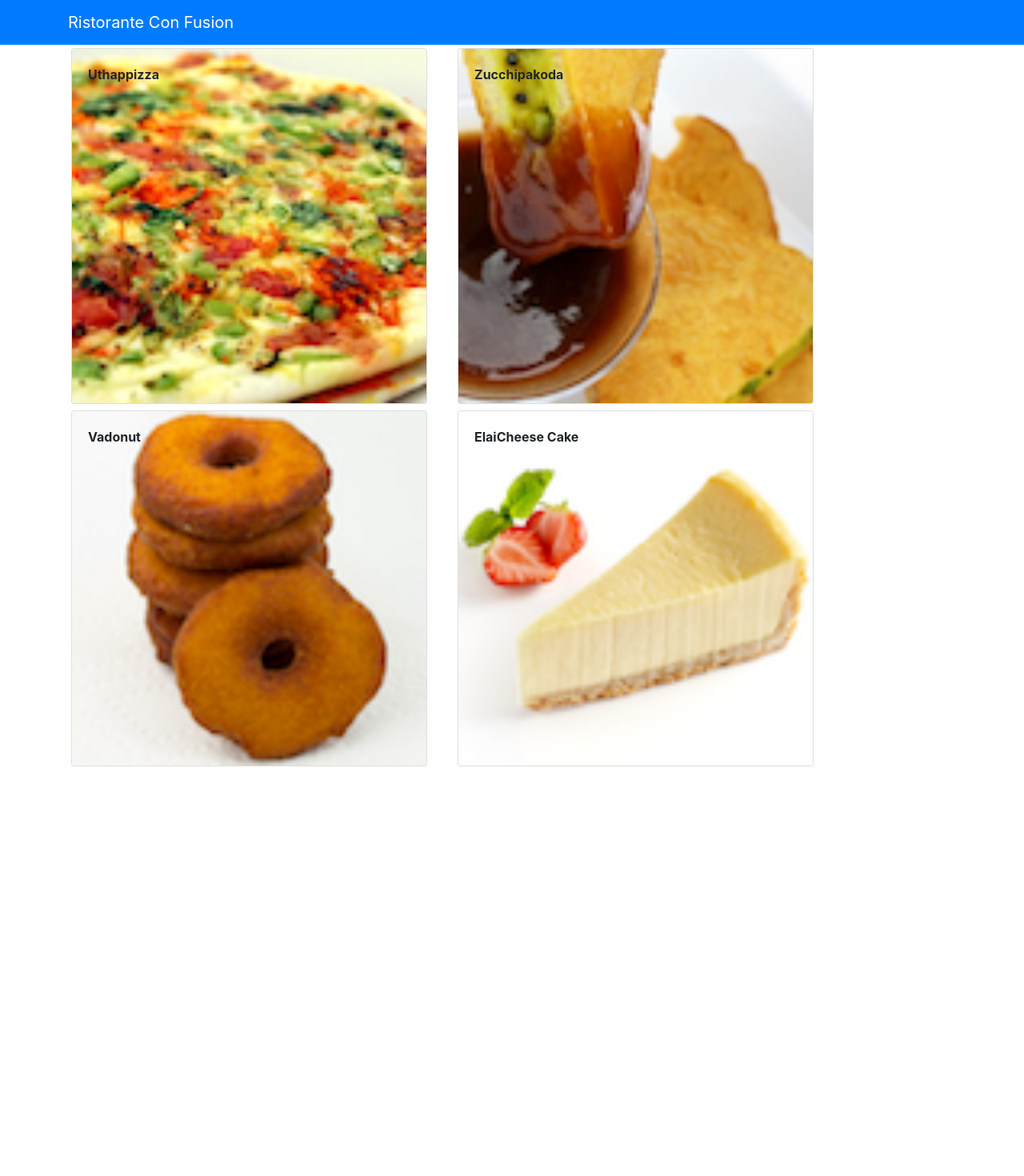
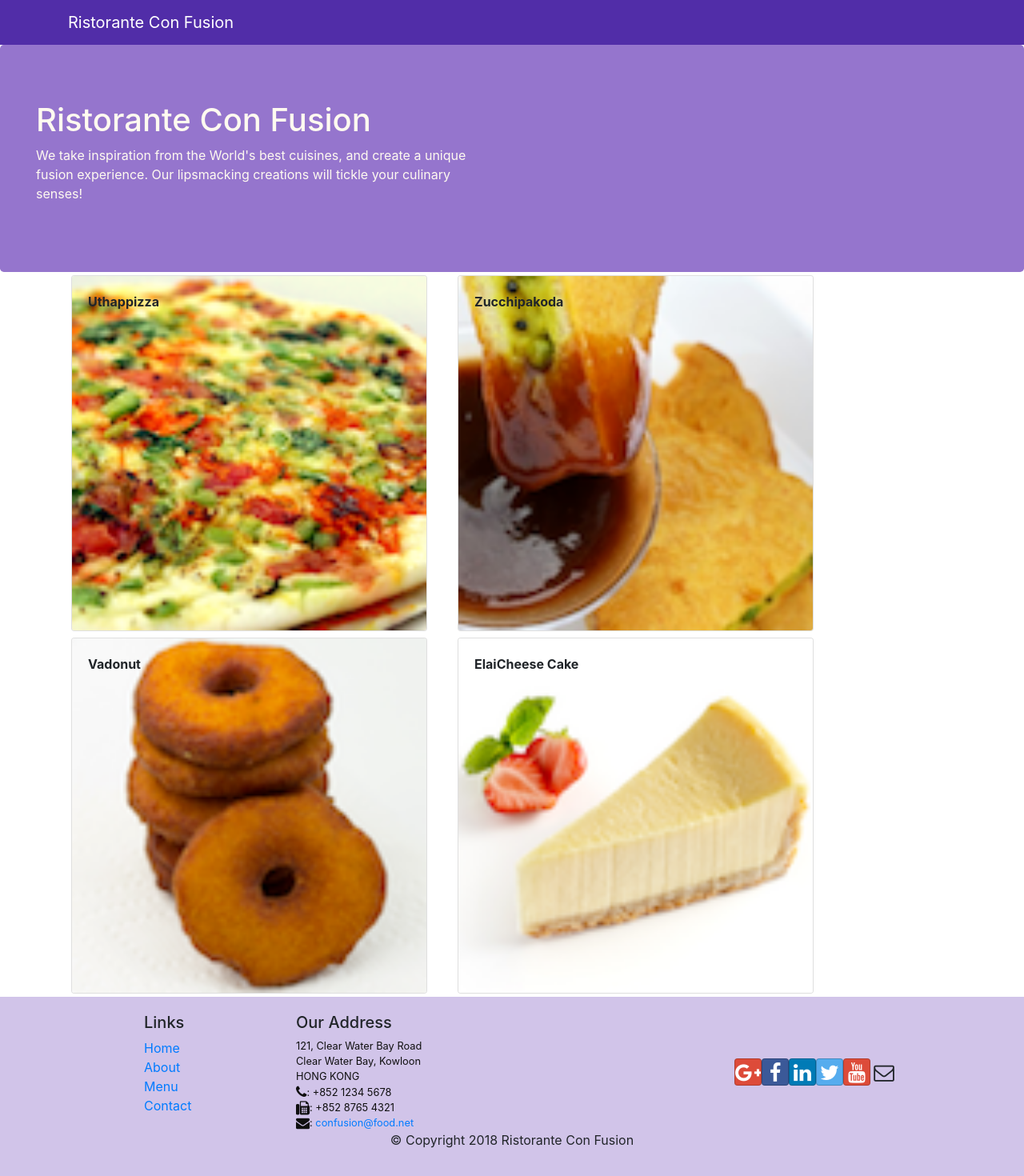
Before and after one commit to asifekbal/react-coursera, a React (Create React App) app: page / in a window 1280 px wide. Shown: the top 1470 px of the page at 80% size. Before the commit the page ends 962 px from the top, so only its background shows below. Built offline with nearby package versions, Linux system fonts and the light colour scheme.

Commit message:
Header and Footer

```diff
--- a/package.json
+++ b/package.json
@@ -4,6 +4,8 @@
   "private": true,
   "dependencies": {
     "bootstrap": "^4.3.1",
+    "bootstrap-social": "^5.1.1",
+    "font-awesome": "^4.7.0",
     "react": "^16.8.6",
     "react-dom": "^16.8.6",
     "react-popper": "^1.3.3",
--- /dev/null
+++ b/src/App.css
@@ -0,0 +1,33 @@
+.row-header{
+    margin:0px auto;
+    padding:0px auto;
+}
+
+.row-content {
+    margin:0px auto;
+    padding: 50px 0px 50px 0px;
+    border-bottom: 1px ridge;
+    min-height:400px;
+}
+
+.footer{
+    background-color: #D1C4E9;
+    margin:0px auto;
+    padding: 20px 0px 20px 0px;
+}
+.jumbotron {
+    padding:70px 30px 70px 30px;
+    margin:0px auto;
+    background: #9575CD ;
+    color:floralwhite;
+}
+
+address{
+    font-size:80%;
+    margin:0px;
+    color:#0f0f0f;
+}
+
+.navbar-dark {
+    background-color: #512DA8;
+}
--- a/src/App.js
+++ b/src/App.js
@@ -1,5 +1,6 @@
 import React, {Component} from 'react';
 import MainComponent from './components/MainComponent';
+import './App.css'
 
 class App extends Component {
   render() {
--- /dev/null
+++ b/src/components/FooterComponent.js
@@ -0,0 +1,50 @@
+import React from 'react'
+
+function FooterComponent() {
+    return (
+        <div className="footer">
+        <div className="container">
+            <div className="row justify-content-center">
+                <div className="col-4 offset-1 col-sm-2">
+                    <h5>Links</h5>
+                    <ul className="list-unstyled">
+                        <li><a href="#">Home</a></li>
+                        <li><a href="#">About</a></li>
+                        <li><a href="#">Menu</a></li>
+                        <li><a href="contactus.html">Contact</a></li>
+                    </ul>
+                </div>
+                <div className="col-7 col-sm-5">
+                    <h5>Our Address</h5>
+                    <address>
+		              121, Clear Water Bay Road<br />
+		              Clear Water Bay, Kowloon<br />
+		              HONG KONG<br />
+		              <i className="fa fa-phone fa-lg"></i>: +852 1234 5678<br />
+		              <i className="fa fa-fax fa-lg"></i>: +852 8765 4321<br />
+		              <i className="fa fa-envelope fa-lg"></i>: <a href="mailto:confusion@food.net">
+                         confusion@food.net</a>
+                    </address>
+                </div>
+                <div className="col-12 col-sm-4 align-self-center">
+                    <div className="text-center">
+                        <a className="btn btn-social-icon btn-google" href="http://google.com/+"><i className="fa fa-google-plus"></i></a>
+                        <a className="btn btn-social-icon btn-facebook" href="http://www.facebook.com/profile.php?id="><i className="fa fa-facebook"></i></a>
+                        <a className="btn btn-social-icon btn-linkedin" href="http://www.linkedin.com/in/"><i className="fa fa-linkedin"></i></a>
+                        <a className="btn btn-social-icon btn-twitter" href="http://twitter.com/"><i className="fa fa-twitter"></i></a>
+                        <a className="btn btn-social-icon btn-google" href="http://youtube.com/"><i className="fa fa-youtube"></i></a>
+                        <a className="btn btn-social-icon" href="mailto:"><i className="fa fa-envelope-o"></i></a>
+                    </div>
+                </div>
+            </div>
+            <div className="row justify-content-center">
+                <div className="col-auto">
+                    <p>© Copyright 2018 Ristorante Con Fusion</p>
+                </div>
+            </div>
+        </div>
+    </div>
+    )
+}
+
+export default FooterComponent
--- /dev/null
+++ b/src/components/HeaderComponent.js
@@ -0,0 +1,26 @@
+import React, { Component } from 'react'
+import { Navbar, NavbarBrand,Jumbotron } from 'reactstrap';
+
+export class HeaderComponent extends Component {
+    render() {
+        return (
+            <>
+                <Navbar dark >
+                    <div className="container">
+                        <NavbarBrand href="/">Ristorante Con Fusion</NavbarBrand>
+                    </div>
+                </Navbar>
+                <Jumbotron>
+                    <div className="row row-header">
+                        <div className="cpl-12 col-sm-6">
+                            <h1>Ristorante Con Fusion</h1>
+                            <p>We take inspiration from the World's best cuisines, and create a unique fusion experience. Our lipsmacking creations will tickle your culinary senses!</p>
+                        </div>
+                    </div>
+                </Jumbotron>
+            </>
+        )
+    }
+}
+
+export default HeaderComponent
--- a/src/components/MainComponent.js
+++ b/src/components/MainComponent.js
@@ -1,8 +1,10 @@
 import React, { Component } from 'react';
-import { Navbar, NavbarBrand } from 'reactstrap';
 import DishdetailComponent from './DishdetailComponent ';
 import MenuComponent from './MenuComponent';
 import { DISHES } from '../shared/dishes';
+import HeaderComponent from './HeaderComponent';
+import FooterComponent from './FooterComponent';
+
 
 class MainComponent extends Component {
   constructor(props) {
@@ -16,13 +18,10 @@ class MainComponent extends Component {
   render() {
     return (
       <div>
-        <Navbar dark color="primary">
-          <div className="container">
-            <NavbarBrand href="/">Ristorante Con Fusion</NavbarBrand>
-          </div>
-        </Navbar>
+        <HeaderComponent></HeaderComponent>
         <MenuComponent dishes={this.state.dishes} onClick={(dishId)=>this.onDishCLickHandler(dishId)}></MenuComponent>
         <DishdetailComponent dish={this.state.dishes.filter((dish) => dish.id===this.state.selectedDish)[0]}></DishdetailComponent>
+        <FooterComponent></FooterComponent>
       </div>
     );
   }
--- a/src/index.js
+++ b/src/index.js
@@ -1,6 +1,8 @@
 import React from 'react';
 import ReactDOM from 'react-dom';
 import 'bootstrap/dist/css/bootstrap.min.css'
+import 'font-awesome/css/font-awesome.min.css'
+import 'bootstrap-social/bootstrap-social.css'
 import './index.css';
 import App from './App';
 import * as serviceWorker from './serviceWorker';
```
Also changed, not shown: 1 other file (tests, documents, lock files or other folders).
